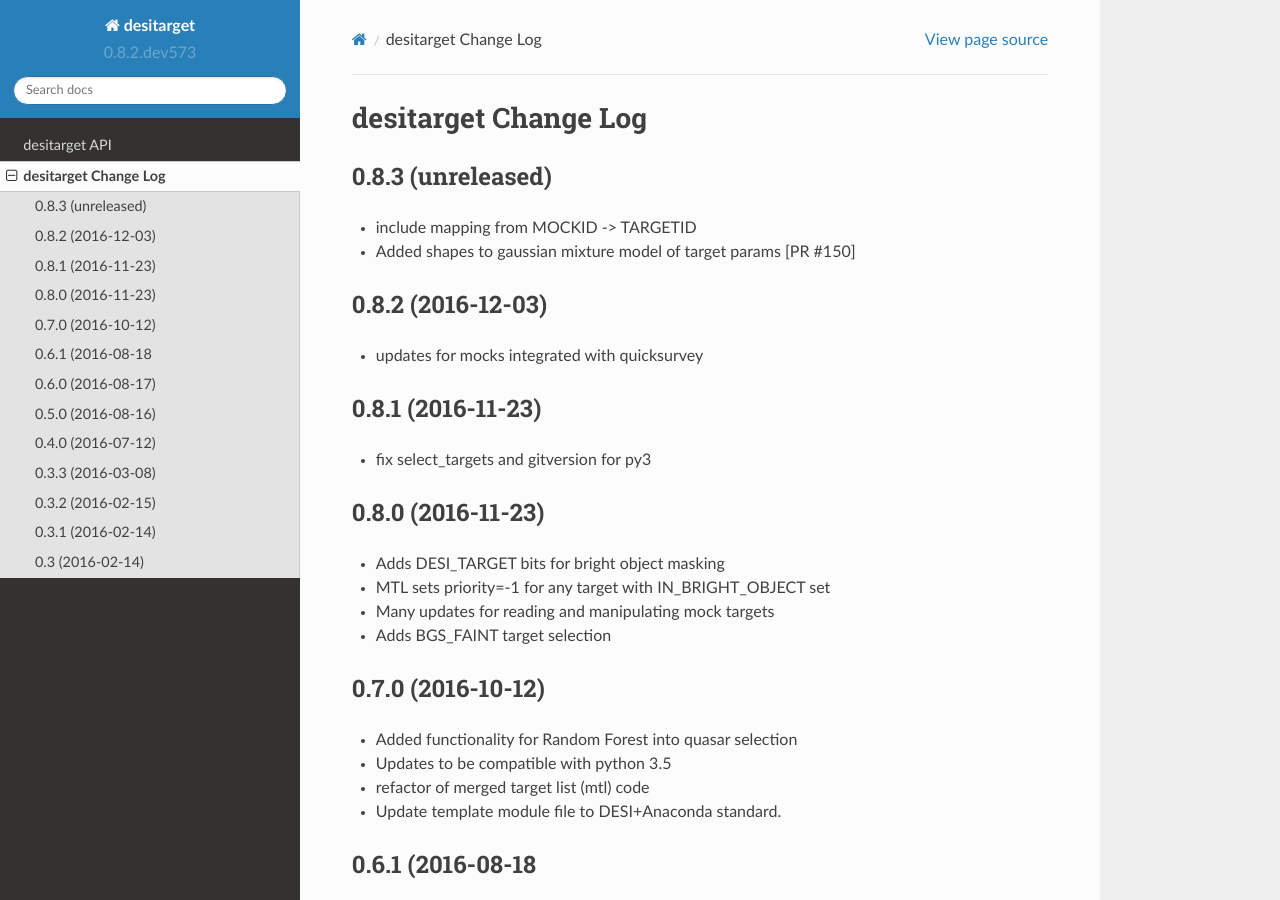
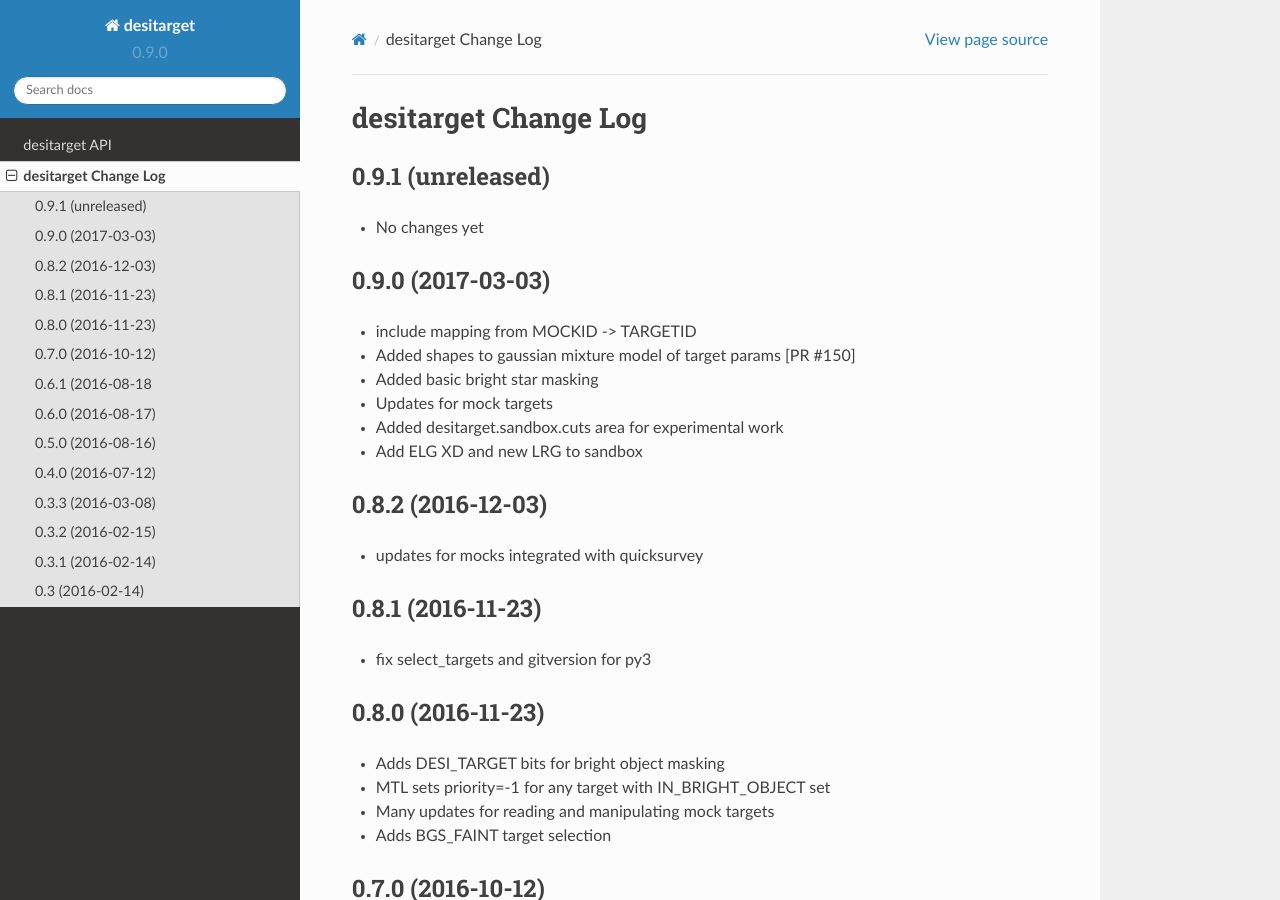
Before and after one commit to desihub/desitarget, a Sphinx documentation site: the page built from doc/changes.rst, in a window 1280 px wide and 900 px high. Built offline with Sphinx 7.4.7 and the Read the Docs theme 2.0.0, drawn with Linux system fonts in a browser that asks for light colours.

Commit message:
desitarget 0.9.0

```diff
--- a/doc/changes.rst
+++ b/doc/changes.rst
@@ -2,11 +2,20 @@
 desitarget Change Log
 =====================
 
-0.8.3 (unreleased)
+0.9.1 (unreleased)
+------------------
+
+* No changes yet
+
+0.9.0 (2017-03-03)
 ------------------
 
 * include mapping from MOCKID -> TARGETID
 * Added shapes to gaussian mixture model of target params [PR #150]
+* Added basic bright star masking
+* Updates for mock targets
+* Added desitarget.sandbox.cuts area for experimental work
+* Add ELG XD and new LRG to sandbox
 
 0.8.2 (2016-12-03)
 ------------------
--- a/py/desitarget/_version.py
+++ b/py/desitarget/_version.py
@@ -1 +1 @@
-__version__ = '0.8.2.dev573'
+__version__ = '0.9.0'
```
